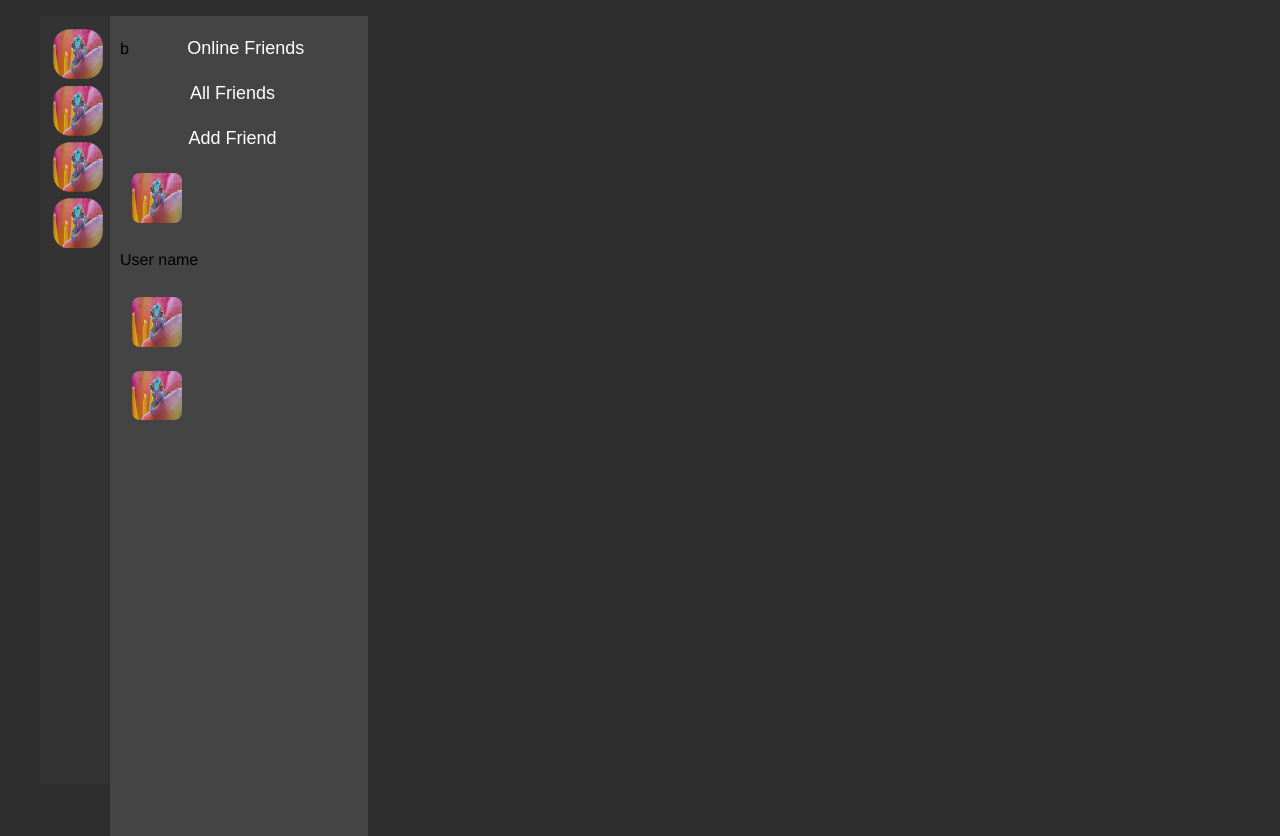
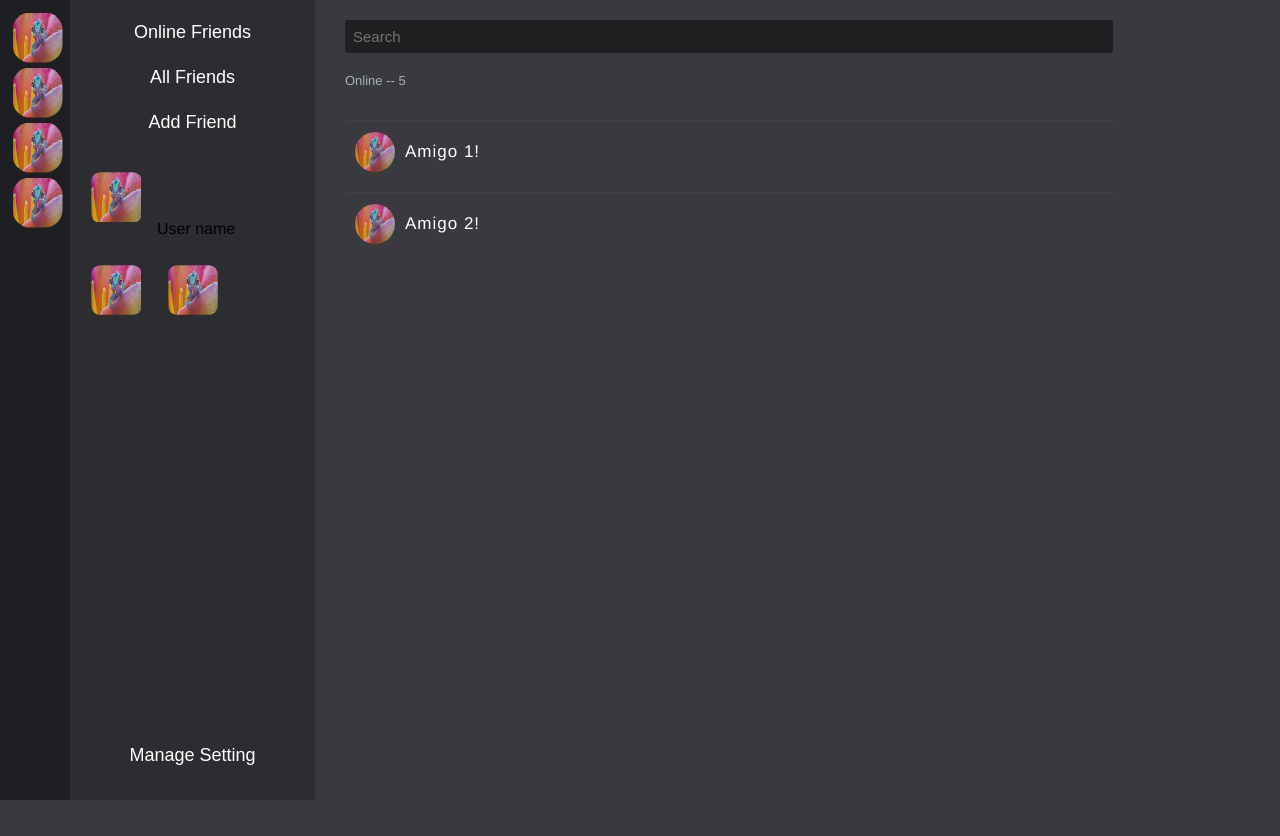
Before and after one commit to mattyes/Basic-HTML-CSS-JS-school-project, a plain HTML site: page Frontend/src/index.html in a window 1280 px wide. After the commit the page ends 800 px from the top, so only its background shows below. Drawn offline with Linux system fonts and the light colour scheme.

Commit message:
Pre React Stage
Before changing to React

```diff
--- a/Frontend/src/css/interface.css
+++ b/Frontend/src/css/interface.css
@@ -1,21 +1,28 @@
 html, body {
     height: 100%;
+    max-width: 100%;
     margin: 0;
+    padding: 0;
+    box-sizing: border-box;
+    font-family: Helvetica, Arial, Georgia, Tahoma;
+    background-color: #383A40;
     display: flex;
-    font-family: Helvetica, Arial, Georgia, Tahoma, Roboto;
-    background-color: #2d2d2e;
+    overflow: hidden;
 }
 
 #app {
     display: flex;
     width: 100%;
     height: 100%;
+    margin: 0;
+    padding: 0;
 }
 
-#server-list {
-    width: 120%;
+.server-list {
+    margin: 0;
+    width: 100%;
     height: 100%;
-    background-color: #333;
+    background-color: #1E1F22;
     color: #fff;
     padding: 10px;
     box-sizing: border-box;
@@ -24,8 +31,9 @@ html, body {
 .friendsDM-list {
     height: 100%;
     width: 100%;
-    background-color: #444;
+    background-color: #2B2D31;
     padding: 10px;
+    margin: 0;
 }
 
 #dm-server-logo {
@@ -37,21 +45,181 @@ html, body {
     padding: 5%;
 }
 
+#dm-logo {
+    width: 50px;
+    height: 50px;
+    display: flex;
+    border-radius: 20px;
+    align-items: center;
+    padding: 5%;
+    display: inline-block;
+}
+
 button[id="online-friends-btn"],
 button[id="add-friend-btn"],
 button[id="all-friends-btn"] {
     width: 225px;
-    height: 50%;
+    height: 45px;
     padding: 12px;
     border: 1px transparent;
-    background-color: #444;
+    background-color: #2B2D31;
     color: #ffffff;
     font-size: 18px;
+    text-align: center;
 }
 
 button[id="online-friends-btn"]:hover,
 button[id="add-friend-btn"]:hover,
 button[id="all-friends-btn"]:hover {
-    background-color: #555;
+    background-color: #404249;
     border-radius: 5px;
 }
+
+
+button[id="user-setting"] {
+    width: 225px;
+    height: 50px;
+    padding: 12px;
+    border: 1px transparent;
+    background-color: #2B2D31;
+    color: #ffffff;
+    font-size: 18px;
+    text-align: center;
+    bottom: 20px;
+    position: fixed;
+}
+
+button[id="user-setting"]:hover {
+    background-color: #404249;
+    border-radius: 5px;
+}
+
+#message-input {
+    width: 60%;
+    padding: 10px;
+    box-sizing: border-box;
+    background-color: #383A40;
+    border: none;
+    position: fixed;
+    bottom: 20px;
+    border-radius: 20px;
+    margin-left: 10px;
+    display: flex;
+    overflow: hidden;
+    display: none;
+}
+
+textarea[id="chat-box"] {
+    width: 950%;
+    max-height: 500%;
+    min-height: 100%;
+    padding: 10px;
+    box-sizing: border-box;
+    background-color: transparent;
+    border: none;
+    position: relative;
+    resize: none;
+    font-size: 17px;
+    color: #DBDEE1;
+    overflow-y: auto;
+}
+
+textarea[id="chat-box"]::placeholder {
+    outline: none;
+    color: #6A6C74;
+    font-size: 17px;
+    overflow-y: auto;
+}
+textarea[id="chat-box"]:focus {
+    outline: none;
+    font-size: 17px;
+    color: #DBDEE1;
+    overflow-y: auto;
+}
+
+i {
+    color: #B5BAC1;
+    font-size: 27px;
+    margin-left: 10px;
+    margin-right: 15px;
+}
+
+i:hover {
+    color: #ffffff;
+    cursor: pointer;
+}
+
+#online-users {
+    width: 60%;
+    max-height: fit-content;
+    padding: 10px;
+    box-sizing: border-box;
+    background-color: #383A40;
+    border: none;
+    position: fixed;
+    bottom: 20px;
+    border-radius: 20px;
+    margin-left: 10px;
+    display: flex;
+    color: #ffffff;
+}
+
+input[id="friends-search-bar"] {
+    width: 60%;
+    padding: 8px;
+    box-sizing: border-box;
+    background-color: #1e1f20;
+    border: none;
+    position: fixed;
+    top: 20px;
+    border-radius: 3px;
+    margin-left: 10px;
+    display: flex;
+    color: #ffffff;
+    outline: none;
+    font-size: 15px;
+}
+
+p[id="friends-counter-online"] {
+    color: #ABB1B7;
+    font-size: 13px;
+    margin-left: 10px;
+    top: 60px;
+    position: fixed;
+}
+
+#online-users-list {
+    display: flex;
+    flex-direction: column;
+    gap: 10px;
+    margin-top: 20px;
+    position: fixed;
+    top: 100px;
+    left: 345px;
+    width: 60%;
+}
+
+.user-item {
+    display: flex;
+    align-items: center;
+    justify-content: start;
+    border-top: 2px solid #404249;
+    padding: 10px;
+    border-radius: 5px;
+  }
+
+.user-image {
+    width: 40px;
+    height: 40px;
+    border-radius: 50%;
+    margin-right: 10px;
+}
+
+.user-name {
+    margin: 0;
+    color: #fff;
+    font-size: 17px;
+    text-align: center;
+    font-weight: 400;
+    letter-spacing: 1px;
+}
--- a/Frontend/src/css/setup.css
+++ b/Frontend/src/css/setup.css
@@ -11,6 +11,7 @@ html, body {
   background-size: cover;
   background-position: center;
   background-attachment: fixed;
+  flex-direction: column;
 }
 
 .login-container {
@@ -99,3 +100,17 @@ footer {
   margin-bottom: 12px;
   font-size: 17px;
 }
+
+.page-not-secure {
+  color: rgb(255, 255, 255);
+  font-size: 14px;
+  margin-top: 10px;
+  background-color: rgba(237, 42, 42, 0.75);
+  border-radius: 10px;
+  padding: 5px;
+  border: 2px solid rgba(207, 27, 27, 0.55);
+  width: 35%;
+  box-sizing: border-box;
+  font-style: italic;
+  font-size: 14px;
+}
--- a/Frontend/src/index.html
+++ b/Frontend/src/index.html
@@ -6,13 +6,13 @@
   <meta name="viewport" content="width=device-width, initial-scale=1.0">
   <title>Chat Interface</title>
   <link href="./css/interface.css" rel="stylesheet" type="text/css" />
-  <script src="./js/script.js"></script>
+  <link href="https://cdnjs.cloudflare.com/ajax/libs/font-awesome/6.0.0/css/all.min.css" rel="stylesheet">
 </head>
 
 <body>
   <div id="app">
-    <ul>
-      <div id="server-list">
+    <ul class="server-list">
+      <div id="serers-list">
         <!-- Server Icons -->
         <img src="../images/LogoTest.jpg" id="dm-server-logo" alt="Add Server">
         <img src="../images/LogoTest.jpg" id="dm-server-logo" alt="Add Server">
@@ -21,7 +21,7 @@
       </div>
     </ul>
     <ul class="friendsDM-list">
-      <div id="friends-header"> b
+      <div id="friends-header">
         <button id="online-friends-btn">Online Friends</button>
         <br>
         <button id="all-friends-btn">All Friends</button>
@@ -31,19 +31,48 @@
 
       <div id="dm-list">
         <!-- User Icons -->
-        <img src="../images/LogoTest.jpg" id="dm-server-logo" alt="Add Server">
-        <p>User name</p>
-        <img src="../images/LogoTest.jpg" id="dm-server-logo" alt="Add Server">
-        <img src="../images/LogoTest.jpg" id="dm-server-logo" alt="Add Server">
+        <p>
+          <img src="../images/LogoTest.jpg" id="dm-logo" alt="Add Server">
+          User name
+        </p>
+        <img src="../images/LogoTest.jpg" id="dm-logo" alt="Add Server">
+        <img src="../images/LogoTest.jpg" id="dm-logo" alt="Add Server">
       </div>
+      <div id="user-info">
+        <button id="user-setting">Manage Setting</button>
     </ul>
 
-
     <main id="main-content">
-      <!-- This is where dynamic content will be injected -->
+      <div id="chat-view">
+        <div id="message-input">
+          <i class="fa-solid fa-square-plus"></i>
+          <textarea id="chat-box" placeholder="Type your message"
+          rows="1"></textarea>
+        </div>
+      </div>
+      <div id="user-info">
+        <!-- User banner and info (Left side of screen on DM pages)-->
+      </div>
+      <div id="online-users">
+        <input id="friends-search-bar" type="text" placeholder="Search">
+        <p id="friends-counter-online">Online -- 5</p> <!-- TEMP! (Number of onlien friends)-->
+        <ul class="Online-friends-list">
+          <div id="online-users-list">
+            <div class="user-item">
+              <img src="../images/LogoTest.jpg" class="user-image" alt="User Avatar">
+              <p class="user-name">Amigo 1!</p>
+            </div>
+            <div class="user-item">
+              <img src="../images/LogoTest.jpg" class="user-image" alt="User Avatar">
+              <p class="user-name">Amigo 2!</p>
+            </div>
+          </div>
+        </ul>
       <div id="content"></div>
     </main>
   </div>
+  <script src="./js/script.js"></script>
+  <script src="./js/view.js"></script>
 </body>
 
 </html>
--- a/Frontend/src/js/script.js
+++ b/Frontend/src/js/script.js
@@ -0,0 +1,10 @@
+const textarea = document.getElementById('chat-box');
+
+textarea.addEventListener('input', function () {
+
+  textarea.style.height = 'auto';
+
+  const newHeight = Math.min(textarea.scrollHeight, 350); //max-height in PX
+  textarea.style.height = `${newHeight}px`;
+
+});
```
Also changed, not shown: Frontend/src/signup.html (+1 -0 lines).
